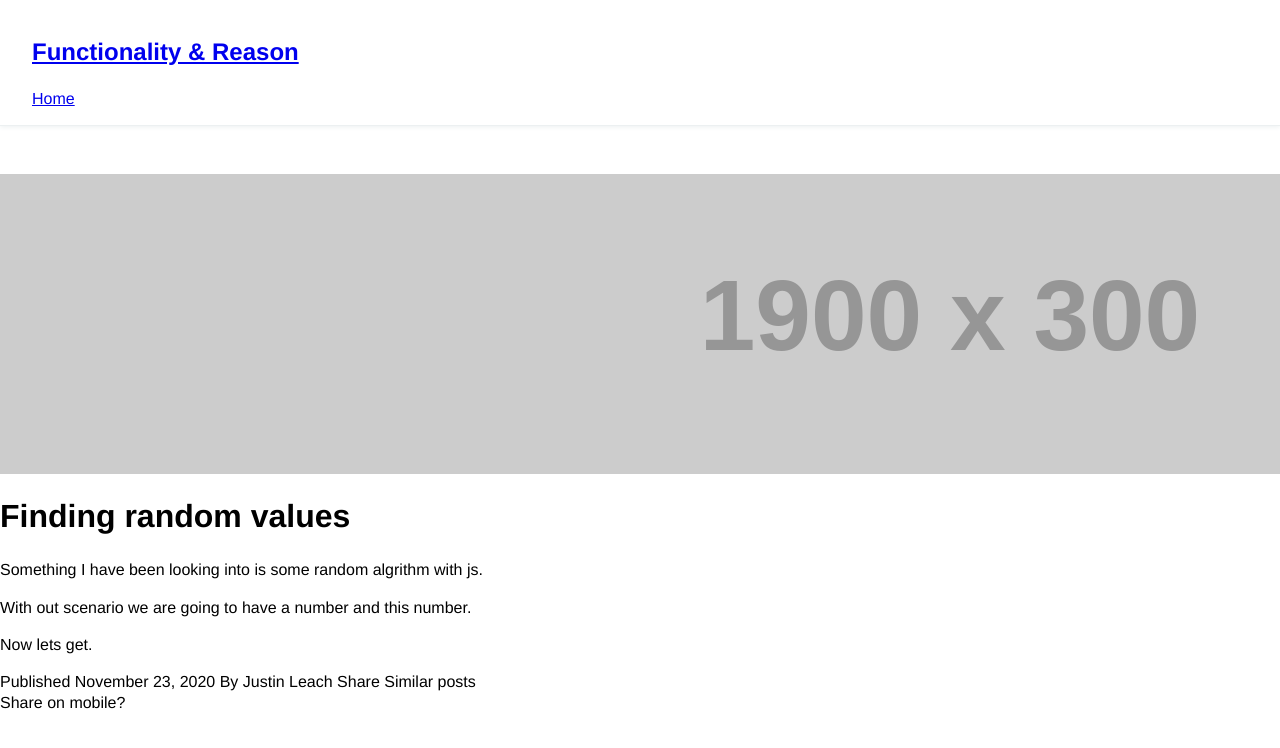
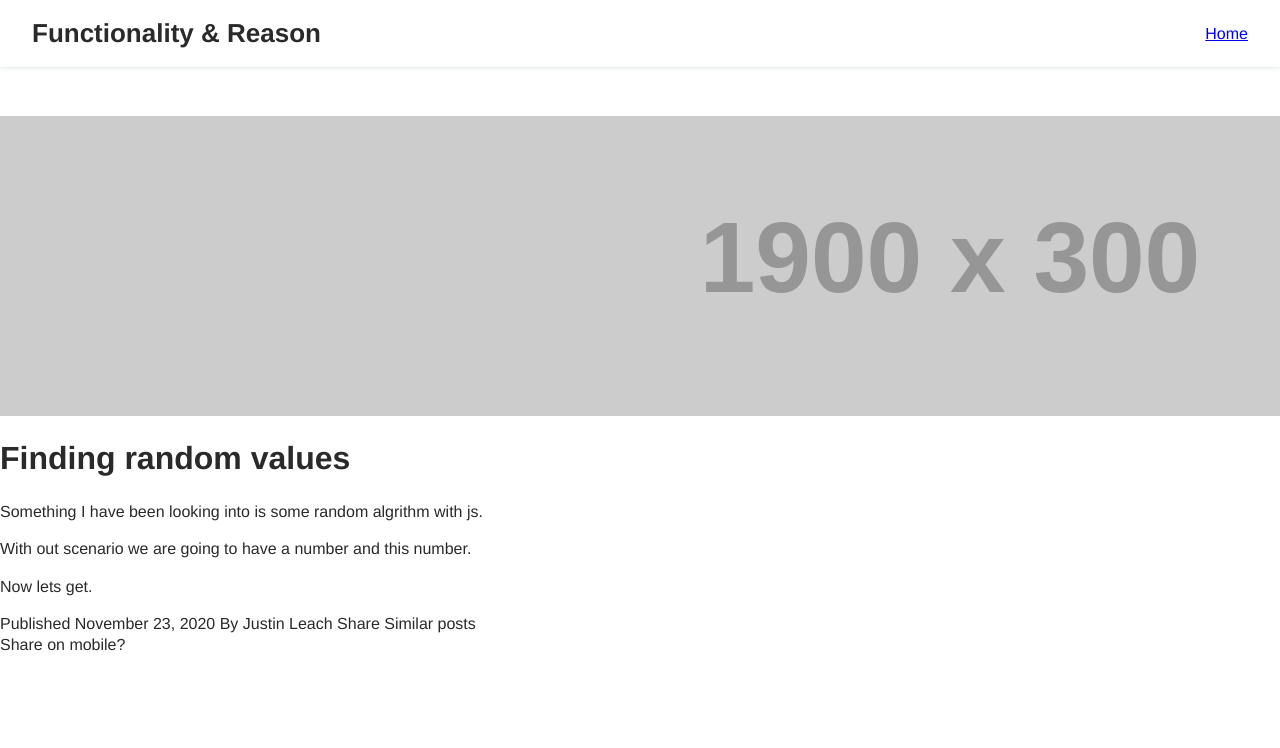
Before and after one commit to leachjustin18/functionalityandreason, a Jekyll site: the page built from _posts/2020-11-23-finding-random.md, in a window 1280 px wide. Shown: the top 748 px of the page. Built offline with Jekyll 4.4.1, drawn with Linux system fonts in a browser that asks for light colours; some web fonts are replaced.

Commit message:
Working on adding different styles for the header and overal

```diff
--- a/_includes/header.html
+++ b/_includes/header.html
@@ -1,8 +1,8 @@
 <header class="header">
     {% if layout.home %}
-      <h1><a href="/">{{site.siteName}}</a></h1>
+      <h1 class="header__logo"><a href="/" class="header__logoLink">{{site.siteName}}</a></h1>
     {% else %}
-      <h2><a href="/">{{site.siteName}}</a></h2>
+      <h2 class="header__logo"><a href="/" class="header__logoLink">{{site.siteName}}</a></h2>
     {% endif %}
     <nav class="navigation">
         {% for item in site.data.navigation%}
--- a/_sass/header.scss
+++ b/_sass/header.scss
@@ -1,11 +1,28 @@
 .header {
+    align-items: center;
     background-color: white;
     border-bottom: pxToRem(1) solid #ECF0F1;
     box-shadow: 0 pxToRem(1) pxToRem(5) #ECF0F1;
+    display: flex;
+    justify-content: space-between;
     margin-bottom: pxToRem(48);
     padding: pxToRem(16) pxToRem(32);
     position: sticky;
     top: 0;
+
+    &__logo {
+        margin: 0;
+        @include desktop() {
+            font-size: pxToRem(26);
+        }
+
+        font-size: calc(20px + 6 * ((100vw - 320px) / 680));
+    }
+
+    &__logoLink {
+        color: $defaultFontColor;
+        text-decoration: none;
+    }
 }
 
 .navigation {
--- /dev/null
+++ b/_sass/helpers/mixins.scss
@@ -0,0 +1,5 @@
+@mixin desktop {
+    @media only screen and (min-width: #{$desktopWidth}) {
+      @content;
+    }
+}
--- /dev/null
+++ b/_sass/helpers/variables.scss
@@ -0,0 +1,5 @@
+// Media
+$desktopWidth: pxToRem(1024);
+
+// Font color
+$defaultFontColor: #2b2a2a;
--- a/_sass/main.scss
+++ b/_sass/main.scss
@@ -1,4 +1,6 @@
-@import "functions";
+@import "helpers/functions";
+@import "helpers/variables";
+@import "helpers/mixins";
 
 html {
     box-sizing: border-box;
@@ -7,6 +9,7 @@ html {
 }
 
 body {
+    color: $defaultFontColor;
     margin: 0;
     font: normal 400 pxToRem(16)/1.33 'Quicksand', Helvetica, sans-serif;
 }
```
Also changed, not shown: _sass/helpers/functions.scss (renamed from _sass/functions.scss).
